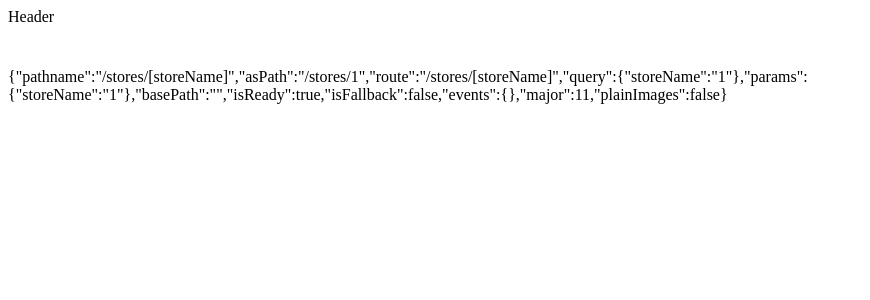
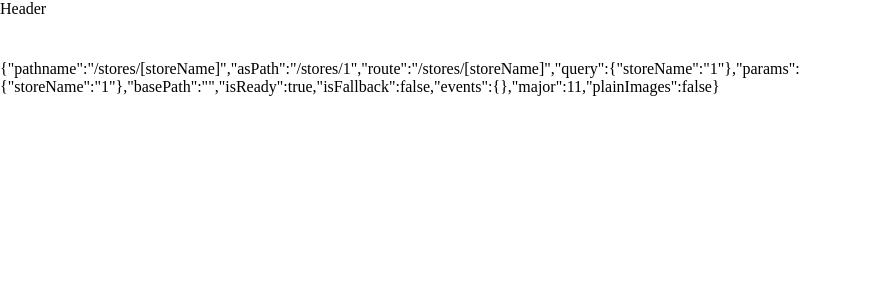
Before and after one commit to 32moto/online-shopping-streets, a Next.js app: page /stores/1 in a window 1280 px wide. Shown: the top 300 px of the page, without its empty margins (0-870 px from the left). Built offline with nearby package versions, Linux system fonts and the light colour scheme.

Commit message:
add global styles

```diff
--- a/pages/_app.tsx
+++ /dev/null
@@ -1,11 +0,0 @@
-import type { AppProps } from 'next/app';
-import Layout from '../components/layout/Layout';
-
-function MyApp({ Component, pageProps }: AppProps) {
-  return (
-    <Layout>
-      <Component {...pageProps} />
-    </Layout>
-  );
-}
-export default MyApp;
--- a/components/layout/Layout.tsx
+++ b/src/components/layout/Layout.tsx
@@ -1,5 +1,5 @@
 import { FC } from 'react';
-import Header from './Header';
+import Header from '@/components/layout/Header';
 
 const Layout: FC = ({ children }) => {
   return (
--- /dev/null
+++ b/src/pages/_app.tsx
@@ -0,0 +1,15 @@
+import type { AppProps } from 'next/app';
+import Layout from '@/components/layout/Layout';
+import { GlobalStyle } from '@/styles/GlobalStyle';
+
+function MyApp({ Component, pageProps }: AppProps) {
+  return (
+    <>
+      <GlobalStyle />
+      <Layout>
+        <Component {...pageProps} />
+      </Layout>
+    </>
+  );
+}
+export default MyApp;
--- /dev/null
+++ b/src/styles/GlobalStyle.tsx
@@ -0,0 +1,7 @@
+import { createGlobalStyle } from 'styled-components';
+
+export const GlobalStyle = createGlobalStyle`
+  body {
+    margin: 0;
+  }
+`;
--- a/tsconfig.json
+++ b/tsconfig.json
@@ -12,7 +12,11 @@
     "moduleResolution": "node",
     "resolveJsonModule": true,
     "isolatedModules": true,
-    "jsx": "preserve"
+    "jsx": "preserve",
+    "baseUrl": "./src",
+    "paths": {
+      "@/*": ["./*"]
+    }
   },
   "include": ["next-env.d.ts", "**/*.ts", "**/*.tsx"],
   "exclude": ["node_modules"]
```
Also changed, not shown: src/components/layout/Header.tsx (renamed from components/layout/Header.tsx), src/pages/stores/[storeName]/index.tsx (renamed from pages/stores/[storeName]/index.tsx).
